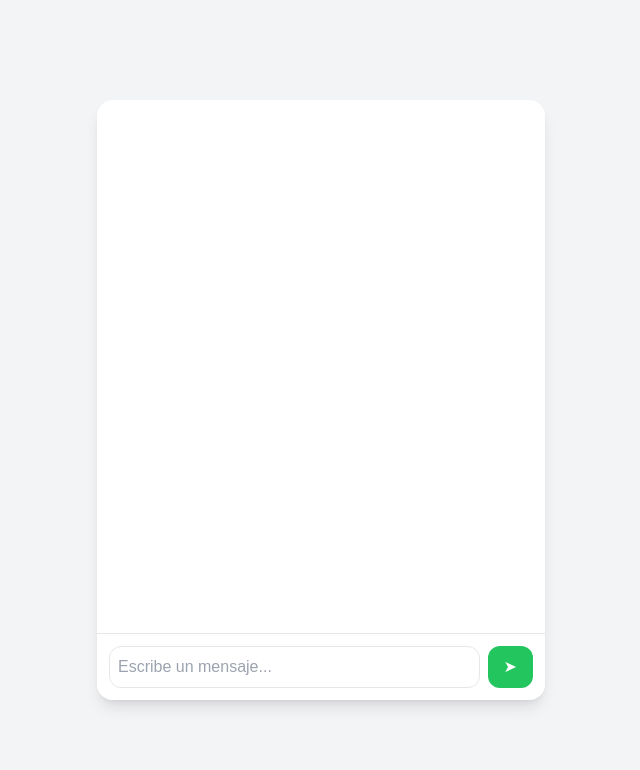
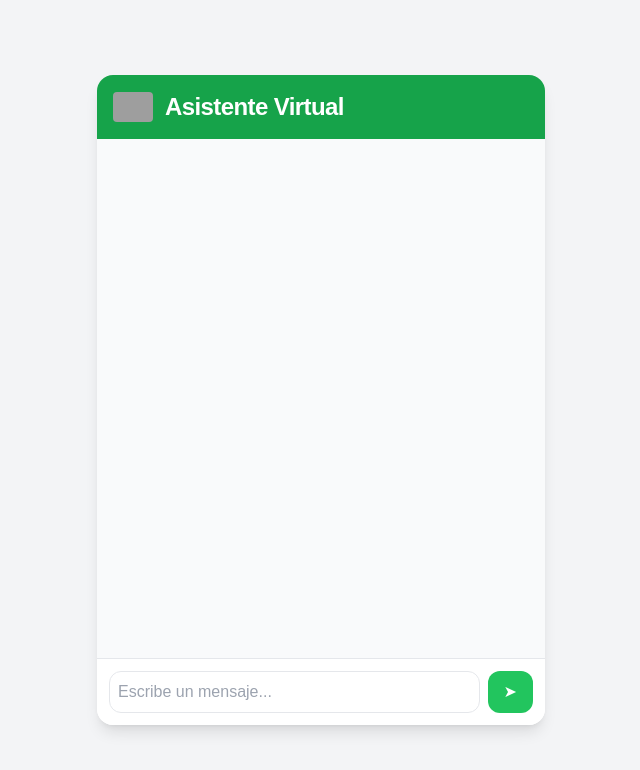
Before and after one commit to lookgenerator/lookgenerator, a Next.js app: page / in a window 1280 px wide. Shown: the top 770 px of the page, without its empty margins (319-959 px from the left). Built offline with nearby package versions, Linux system fonts and the light colour scheme; grey boxes are pictures that could not be loaded.

Commit message:
add header with logo and attractive chat title

```diff
--- a/src/app/components/Chat.tsx
+++ b/src/app/components/Chat.tsx
@@ -1,5 +1,6 @@
 "use client";
 import { useState, useRef, useEffect } from "react";
+import Image from "next/image";
 import Message from "./Message";
 import InputBox from "./InputBox";
 
@@ -21,12 +22,30 @@ export default function Chat() {
 
   return (
     <div className="flex items-center justify-center h-screen bg-gray-100">
-      <div className="flex flex-col w-full max-w-md h-[600px] bg-white rounded-2xl shadow-lg overflow-hidden">
-        <div ref={chatRef} className="flex-1 overflow-y-auto p-4">
+      <div className="flex flex-col w-full max-w-md h-[650px] bg-white rounded-2xl shadow-lg overflow-hidden">
+
+        {/* Header */}
+        <div className="flex items-center gap-3 p-4 bg-green-600 text-white shadow-md">
+          <Image
+            src="https://upload.wikimedia.org/wikipedia/commons/0/02/Logo_Corte_Ingl%C3%A9s.svg"
+            alt="El Corte Inglés"
+            width={40}
+            height={40}
+            className="rounded"
+          />
+          <h1 className="text-2xl font-extrabold tracking-tight">
+            Asistente Virtual
+          </h1>
+        </div>
+
+        {/* Chat body */}
+        <div ref={chatRef} className="flex-1 overflow-y-auto p-4 bg-gray-50">
           {messages.map((m, i) => (
             <Message key={i} role={m.role} text={m.text} />
           ))}
         </div>
+
+        {/* Input */}
         <InputBox onSend={handleSend} />
       </div>
     </div>
```
